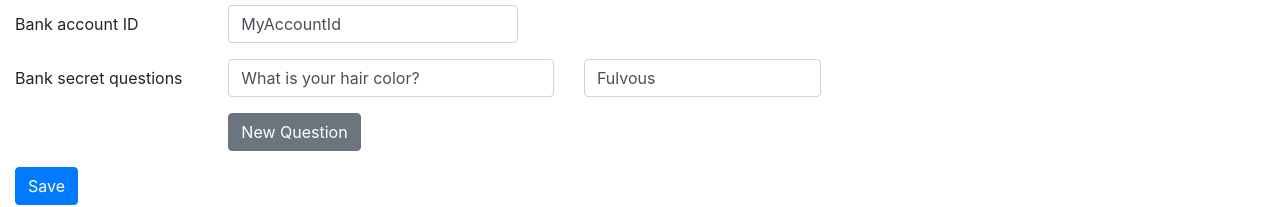
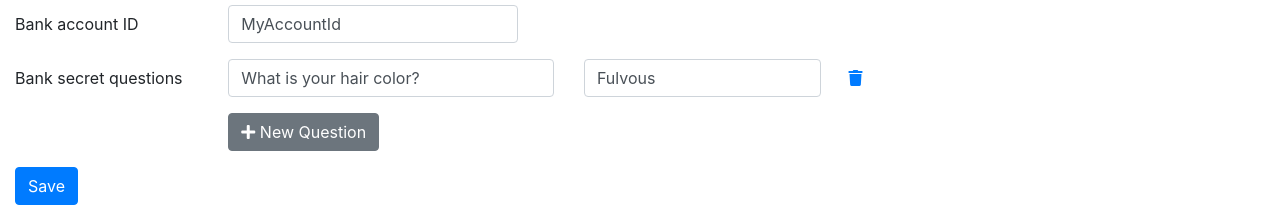
Before and after one commit to dontangg/envelopes-serverless, a React (Vite) app in the folder client/: page /account in a window 1280 px wide. Shown: the part 397-604 px from the top of the page. Built offline with nearby package versions, Linux system fonts and the light colour scheme.

Commit message:
Add FontAwesome icon font

```diff
--- a/client/public/index.html
+++ b/client/public/index.html
@@ -5,6 +5,7 @@
 	<meta name="viewport" content="width=device-width, initial-scale=1.0">
 	<meta http-equiv="X-UA-Compatible" content="ie=edge">
 	<title>Envelopes</title>
+	<link rel="stylesheet" href="https://use.fontawesome.com/releases/v5.2.0/css/all.css" integrity="sha384-hWVjflwFxL6sNzntih27bfxkr27PmbbK/iSvJ+a4+0owXq79v+lsFkW54bOGbiDQ" crossorigin="anonymous">
 	<link rel="stylesheet" href="../styles/app.css">
 </head>
 <body>
--- a/client/src/pages/AccountPage.js
+++ b/client/src/pages/AccountPage.js
@@ -138,12 +138,12 @@ class AccountPage extends Component {
 										<div className="col-sm-3">
 											<input onChange={this.onChangeQuestion(index, 'answer')} type="text" name={`answer[${index}]`} value={qa.answer} placeholder="Answer" className="form-control" />
 										</div>
-										<button onClick={this.onRemoveQuestion(index)} className="destroy btn btn-link" title="Remove this question and its answer"><span className="glyphicon glyphicon-trash"></span></button>
+										<button onClick={this.onRemoveQuestion(index)} className="btn btn-link" title="Remove this question and its answer"><span className="fas fa-trash"></span></button>
 									</div>
 								);
 							})}
 
-							<button onClick={this.onAddSecretQuestion} type="button" className="btn btn-secondary"><span className="glyphicon glyphicon-plus"></span> New Question</button>
+							<button onClick={this.onAddSecretQuestion} type="button" className="btn btn-secondary"><span className="fas fa-plus"></span> New Question</button>
 						</div>
 
 
```
